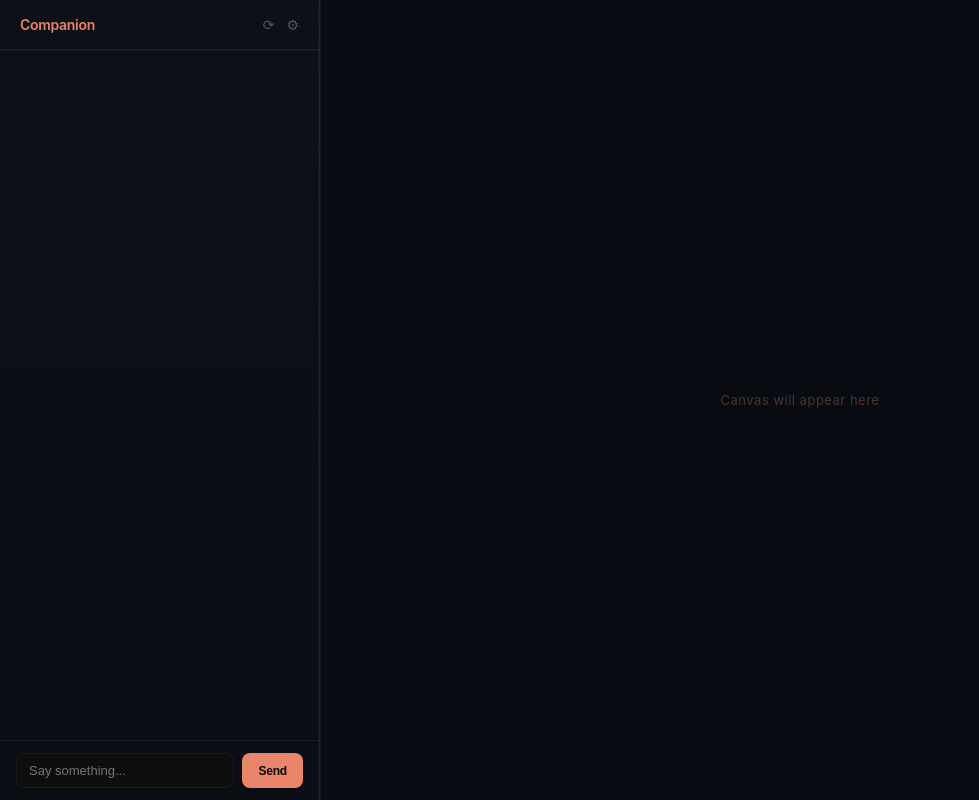
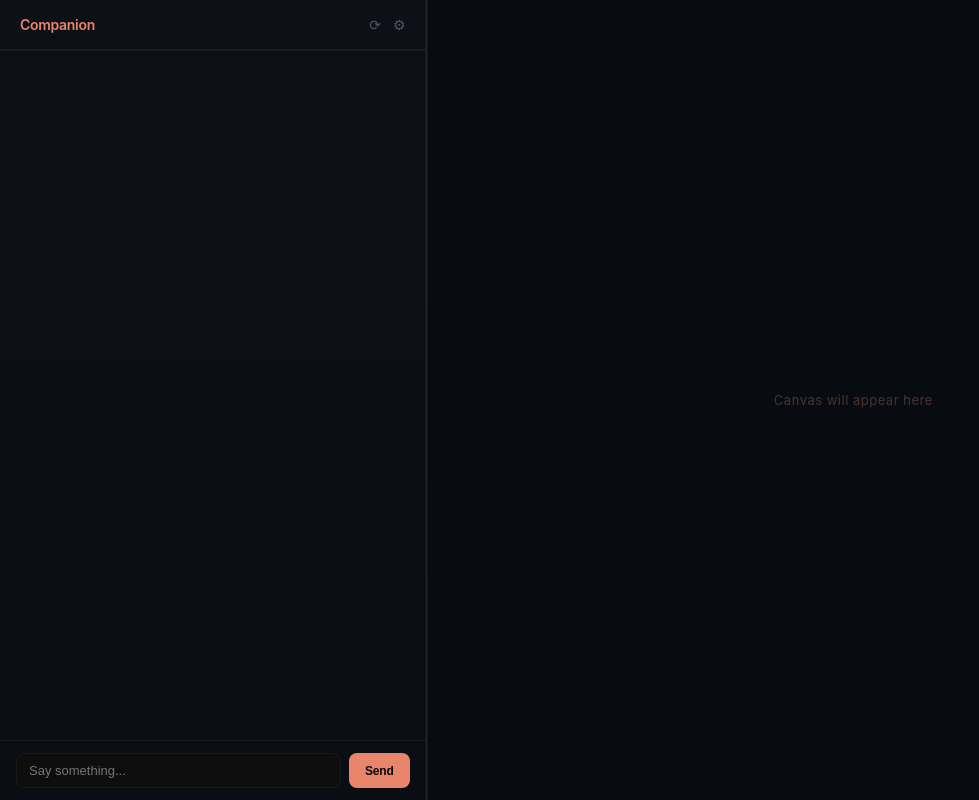
Before and after one commit to momomo-agent/companion-ui, a website: page demo/index.html in a window 1280 px wide. Shown: the whole page, without its empty margins (0-979 px from the left). Drawn offline with nearby package versions, Linux system fonts and the light colour scheme.

Commit message:
Adjust to 1:2 ratio (chat 33%, canvas 67%)
Chat panel: 33.33% width (min 360px, max 520px)
Canvas: 66.67% (flex:1)

```diff
--- a/demo/index.html
+++ b/demo/index.html
@@ -28,7 +28,7 @@
 
     /* ── Chat Panel (left, primary) ── */
     .chat-panel {
-      width: 25%; min-width: 320px; max-width: 480px;
+      width: 33.33%; min-width: 360px; max-width: 520px;
       flex-shrink: 0;
       display: flex; flex-direction: column;
       background: linear-gradient(180deg, #0d1117 0%, #0a0e14 100%);
```
